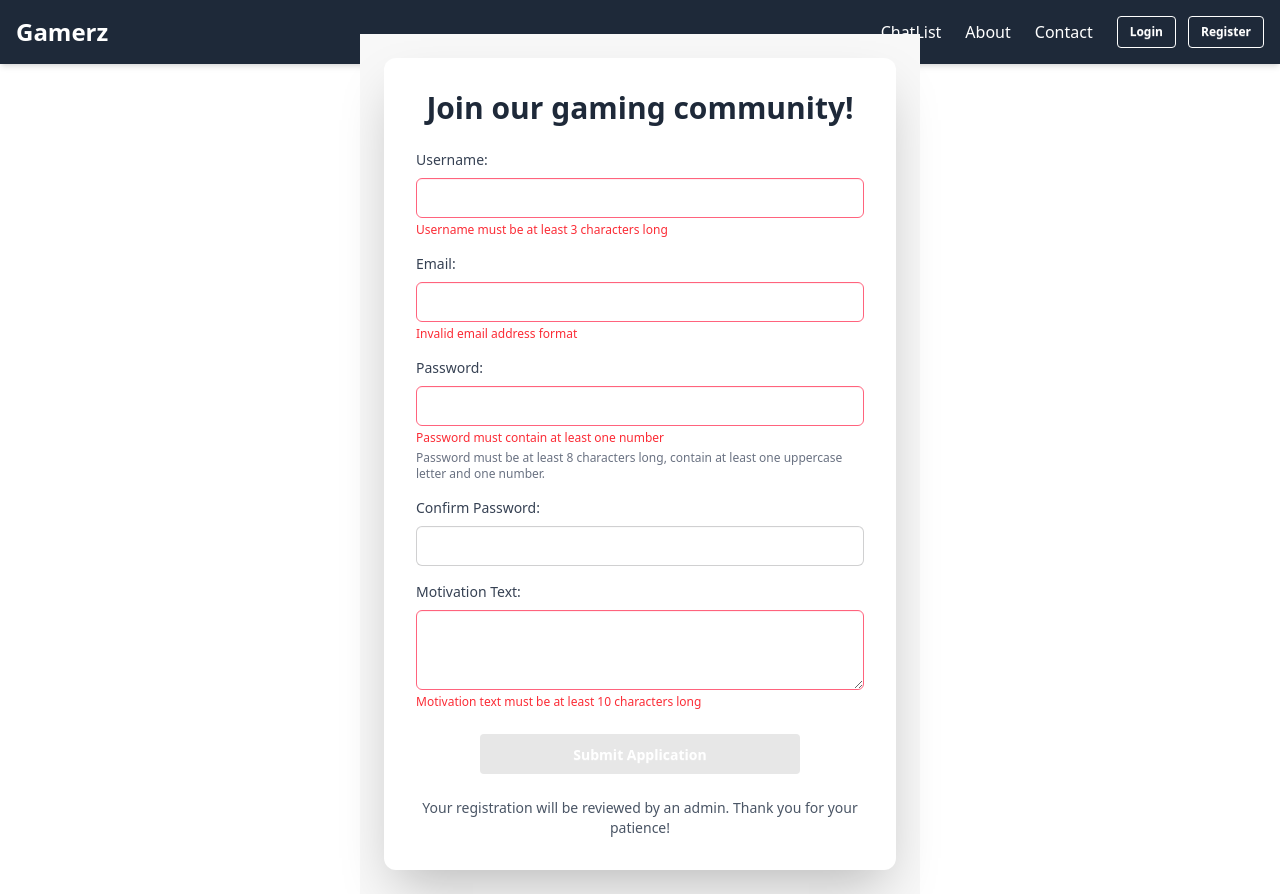
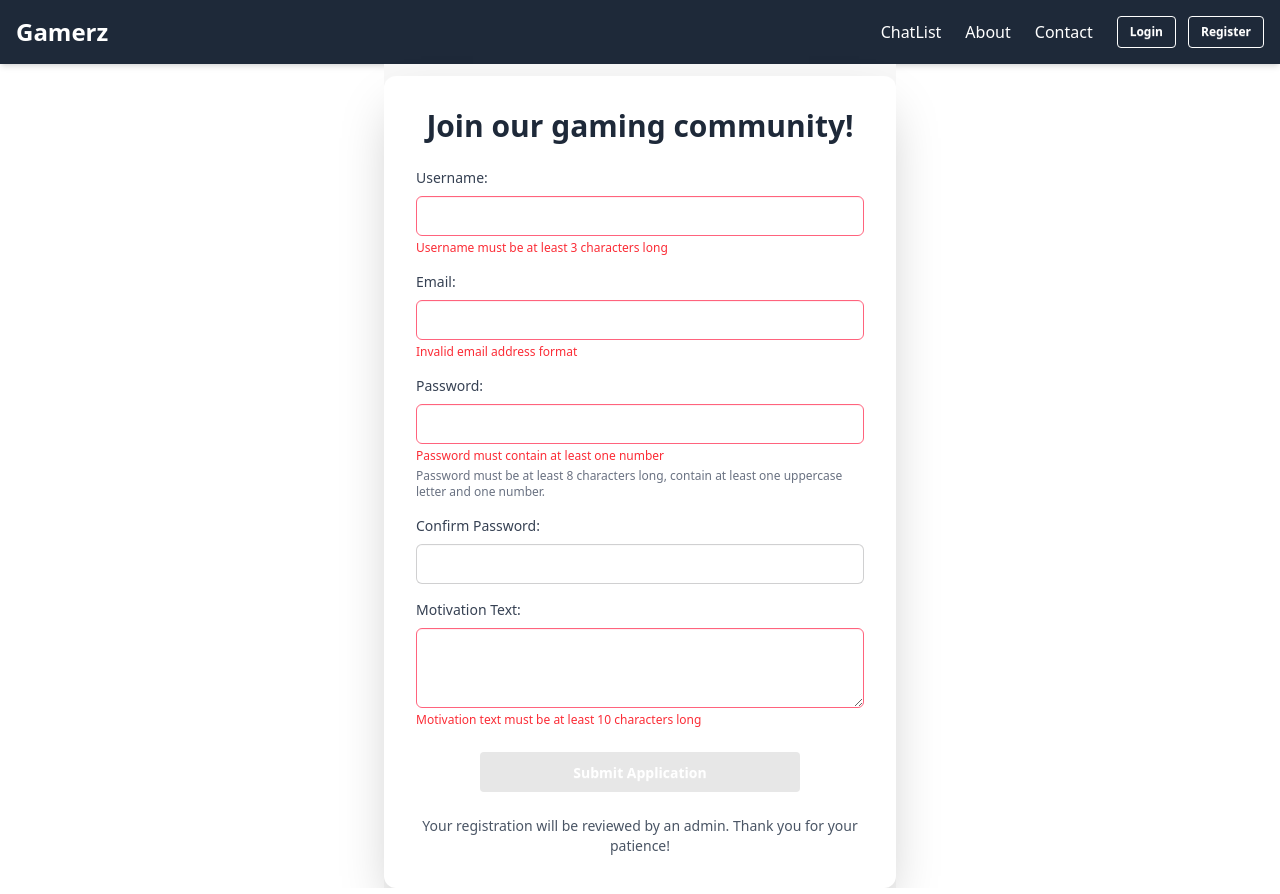
Before and after one commit to 2024-devops-alt-dist/GAMERSZ_LDF_BD_MG, a React (Vite) app in the folder frontend/: page /register in a window 1280 px wide. Built offline with nearby package versions, Linux system fonts and the light colour scheme; no server answers.

Commit message:
refactor(signup): adjust layout and styling of signup page and form

```diff
--- a/frontend/src/components/signupForm.tsx
+++ b/frontend/src/components/signupForm.tsx
@@ -145,8 +145,8 @@ const SignupForm: React.FC = () => {
 	};
 
 	return (
-		<div className="min-h-screen flex justify-center items-center bg-base-200 p-6">
-			<div className="w-full max-w-lg p-8 bg-white shadow-2xl rounded-xl space-y-6">
+		<div className="flex justify-center items-start bg-base-200 p-0 pt-3">
+			<div className="w-full max-w-lg p-8 bg-white shadow-2xl rounded-xl space-y-6 mt-0">
 				<h1 className="text-3xl font-bold text-center text-gray-800 mb-6">
 					Join our gaming community!
 				</h1>
--- a/frontend/src/pages/ChatroomPage.tsx
+++ b/frontend/src/pages/ChatroomPage.tsx
@@ -1,11 +1,9 @@
-
 import React, { useState, useEffect, useRef } from "react";
 import { useParams } from "react-router-dom";
 import { ENDPOINTS } from "../config/api";
 import type { Chatroom } from "../types/Chatroom";
 import type { Message } from "../types/Message";
 import { useAuth } from "../hooks/useAuth";
-import { FaPaperPlane } from "react-icons/fa";
 
 // API response types
 interface ChatroomApiResponse {
@@ -34,7 +32,9 @@ const ChatroomPage: React.FC = () => {
 	};
 
 	// Handle message input change
-	const handleMessageChange = (e: React.ChangeEvent<HTMLInputElement>) => {
+	const handleMessageChange = (
+		e: React.ChangeEvent<HTMLInputElement>
+	) => {
 		setNewMessage(e.target.value);
 	};
 
@@ -47,7 +47,10 @@ const ChatroomPage: React.FC = () => {
 			setNewMessage("");
 
 			// Show a message that Socket.IO is not implemented yet
-			alert("Socket.IO messaging will be implemented later. Your message: " + newMessage);
+			alert(
+				"Socket.IO messaging will be implemented later. Your message: " +
+					newMessage
+			);
 		}
 	};
 
@@ -73,24 +76,35 @@ const ChatroomPage: React.FC = () => {
 
 					// If we get a 404, try to fetch the chatroom list and find the matching chatroom
 					if (chatroomResponse.status === 404) {
-						console.log("Chatroom not found, trying to fetch from chatroom list");
-						const chatroomsResponse = await fetch(ENDPOINTS.CHATROOMS, {
-							credentials: "include",
-							headers: {
-								"Content-Type": "application/json"
+						console.log(
+							"Chatroom not found, trying to fetch from chatroom list"
+						);
+						const chatroomsResponse = await fetch(
+							ENDPOINTS.CHATROOMS,
+							{
+								credentials: "include",
+								headers: {
+									"Content-Type": "application/json",
+								},
 							}
-						});
+						);
 
 						if (chatroomsResponse.ok) {
 							const chatroomsData = await chatroomsResponse.json();
 
 							// Find a chatroom with a matching ID or similar ID
-							const matchingChatroom = chatroomsData.data.find((room: Chatroom) =>
-								room._id === id || room._id.includes(id) || id.includes(room._id)
+							const matchingChatroom = chatroomsData.data.find(
+								(room: Chatroom) =>
+									room._id === id ||
+									room._id.includes(id) ||
+									id.includes(room._id)
 							);
 
 							if (matchingChatroom) {
-								console.log("Found matching chatroom:", matchingChatroom);
+								console.log(
+									"Found matching chatroom:",
+									matchingChatroom
+								);
 								setChatroom(matchingChatroom);
 
 								// Now fetch messages for this chatroom
@@ -100,7 +114,9 @@ const ChatroomPage: React.FC = () => {
 						}
 					}
 
-					throw new Error(`Failed to fetch chatroom: ${chatroomResponse.status} ${errorText}`);
+					throw new Error(
+						`Failed to fetch chatroom: ${chatroomResponse.status} ${errorText}`
+					);
 				}
 
 				const chatroomData: ChatroomApiResponse =
@@ -132,7 +148,9 @@ const ChatroomPage: React.FC = () => {
 
 				if (!messagesResponse.ok) {
 					const errorText = await messagesResponse.text();
-					throw new Error(`Failed to fetch messages: ${messagesResponse.status} ${errorText}`);
+					throw new Error(
+						`Failed to fetch messages: ${messagesResponse.status} ${errorText}`
+					);
 				}
 
 				const messagesData: MessagesApiResponse =
@@ -191,14 +209,19 @@ const ChatroomPage: React.FC = () => {
 
 		// Get the user details from the message sender ID
 		// This is a simplified approach - in a real app, you might want to fetch user details
-		return user.email === message.senderId || user.username === message.senderId;
+		return (
+			user.email === message.senderId ||
+			user.username === message.senderId
+		);
 	};
 
 	return (
 		<div className="flex flex-col min-h-screen bg-gray-900 text-white">
 			{/* Chatroom Header */}
 			<div className="bg-gray-800 shadow p-4 flex items-center">
-				<h1 className="text-xl font-bold text-white">{chatroom.name}</h1>
+				<h1 className="text-xl font-bold text-white">
+					{chatroom.name}
+				</h1>
 				<span className="ml-2 text-sm text-gray-300 bg-gray-700 px-2 py-1 rounded">
 					{chatroom.game}
 				</span>
@@ -228,15 +251,11 @@ const ChatroomPage: React.FC = () => {
 								}`}
 							>
 								<div className="font-bold text-sm">
-									{isCurrentUser(message)
-										? "You"
-										: "User"}
+									{isCurrentUser(message) ? "You" : "User"}
 								</div>
 								<div className="mt-1">{message.content}</div>
 								<div className="text-xs opacity-75 text-right mt-1">
-									{new Date(
-										message.createdAt
-									).toLocaleTimeString()}
+									{new Date(message.createdAt).toLocaleTimeString()}
 								</div>
 							</div>
 						</div>
@@ -263,7 +282,7 @@ const ChatroomPage: React.FC = () => {
 						disabled={!newMessage.trim()}
 						className="bg-primary text-white rounded-full p-2 hover:bg-primary-dark focus:outline-none focus:ring-2 focus:ring-primary focus:ring-offset-2 focus:ring-offset-gray-800 disabled:opacity-50 disabled:cursor-not-allowed"
 					>
-						<FaPaperPlane className="h-5 w-5" />
+						Send
 					</button>
 				</form>
 			</div>
--- a/frontend/src/pages/Signup.tsx
+++ b/frontend/src/pages/Signup.tsx
@@ -1,12 +1,12 @@
-import React from 'react';
-import SignupForm from '../components/signupForm';
+import React from "react";
+import SignupForm from "../components/signupForm";
 
 const SignupPage: React.FC = () => {
-  return (
-    <div className="flex items-center justify-center h-screen">
-      <SignupForm />
-    </div>
-  );
+	return (
+		<div className="flex items-start justify-center min-h-screen pt-0 mt-0">
+			<SignupForm />
+		</div>
+	);
 };
 
 export default SignupPage;
```
